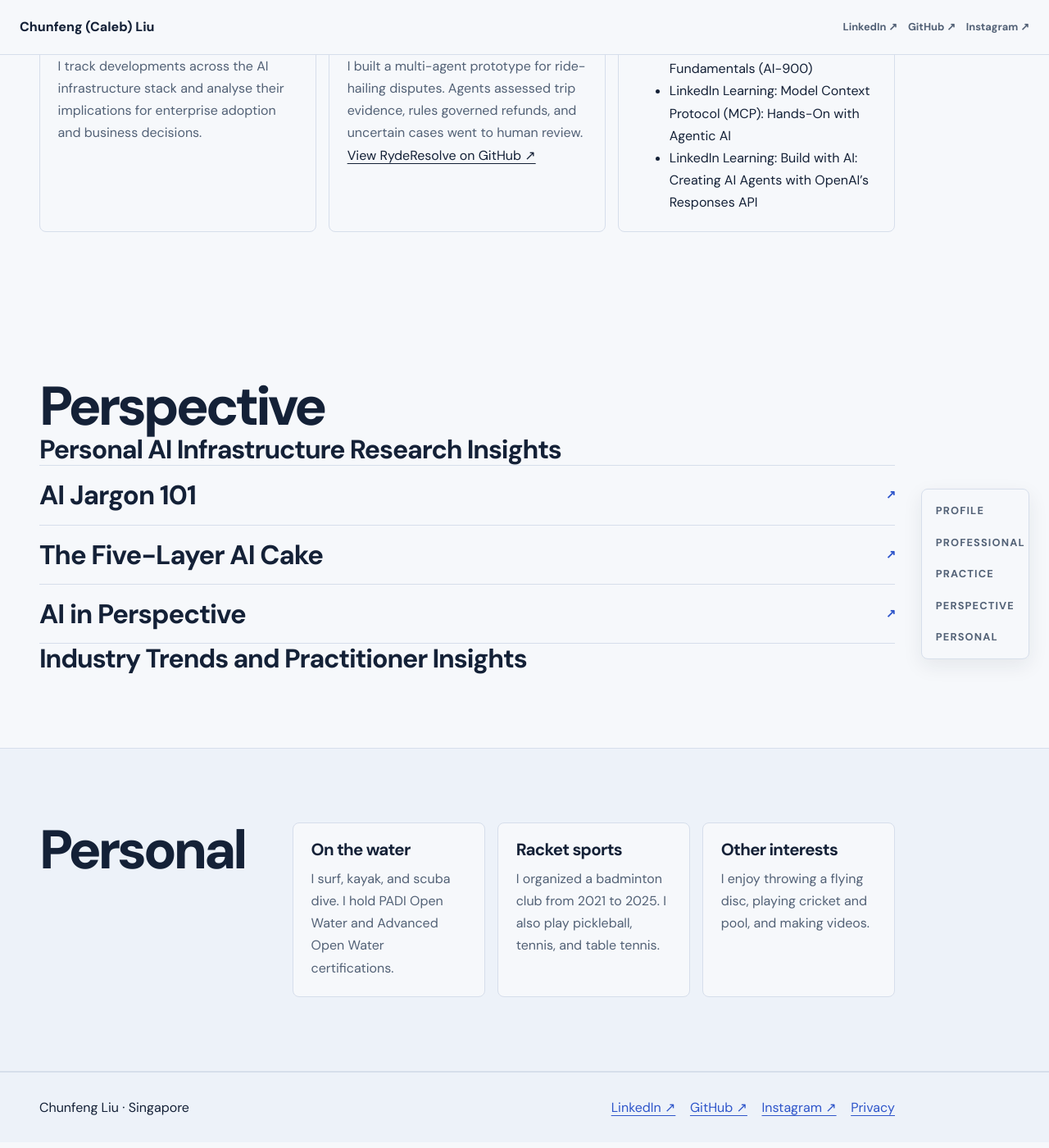
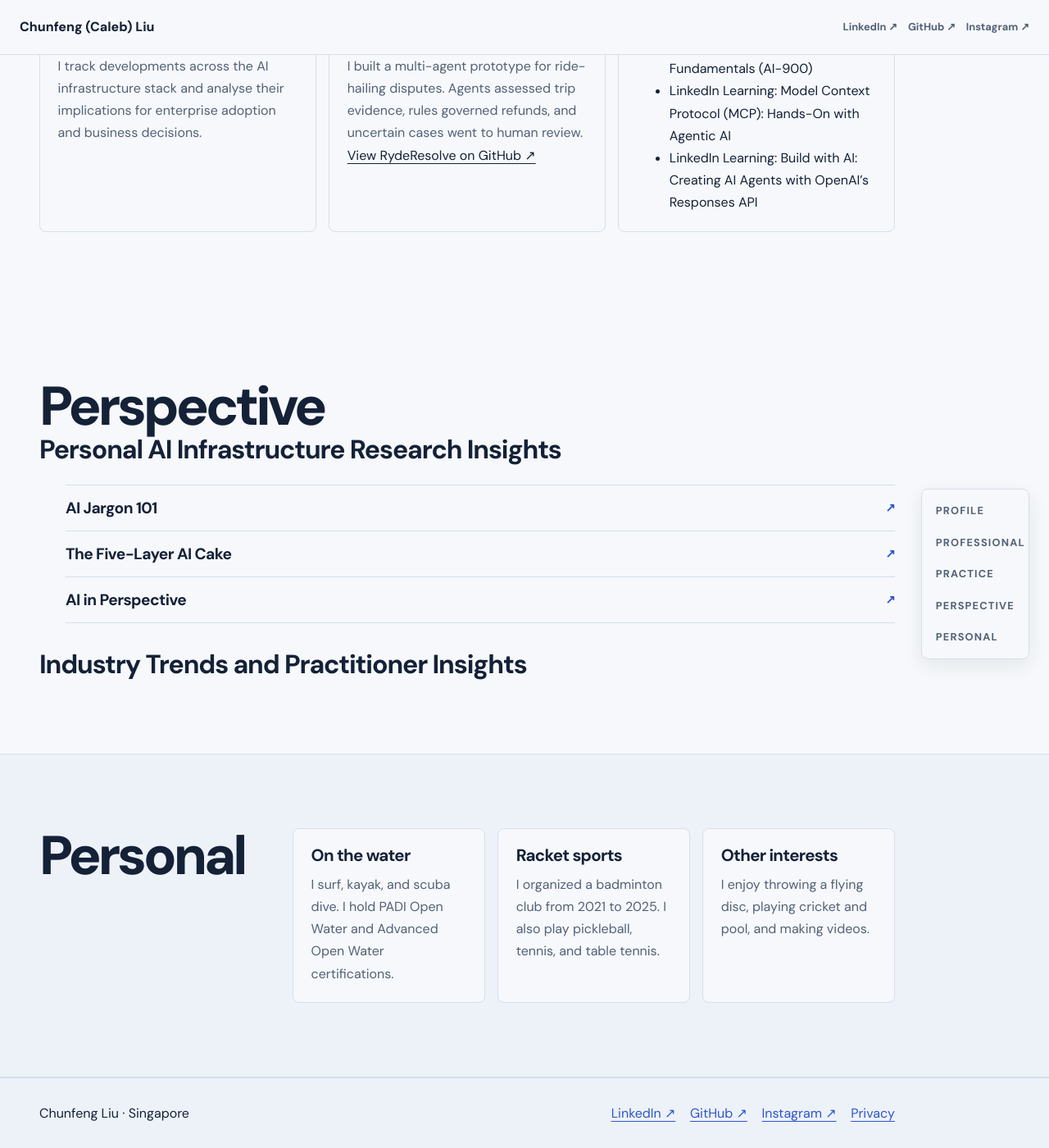
Before and after one commit to sprindy/chunfeng_liu.github.io, a Jekyll site: the page built from index.html, in a window 1280 px wide and 1400 px high, scrolled down 3092 px. Shown: the whole window at 82% size. Built offline with Jekyll 4.4.1, drawn with Linux system fonts in a browser that asks for light colours; some web fonts are replaced.

Commit message:
Reduce Perspective series title size and indent the list

```diff
--- a/assets/site.css
+++ b/assets/site.css
@@ -102,6 +102,8 @@ h3 { font: 700 clamp(1.25rem, 2.5vw, 2rem)/1.16 var(--sans); letter-spacing: -.0
 .blog-band { background: var(--paper); }
 .series { list-style: none; padding: 0; }
 .series li { border-block-start: 1px solid var(--line); padding-block: 1rem; font-size: clamp(1.25rem, 3vw, 2.05rem); font-weight: 700; line-height: 1.2; letter-spacing: -.03em; }
+#blog .series { margin-block: 1.5rem 2rem; padding-inline-start: clamp(1rem, 3vw, 2rem); }
+#blog .series li { font-size: clamp(1rem, 1.5vw, 1.25rem); }
 .series li:last-child { border-block-end: 1px solid var(--line); }
 .series a { display: flex; justify-content: space-between; gap: .4rem; align-items: center; text-decoration: none; }
 .series a:hover, .series a span { color: var(--blue); }
```
